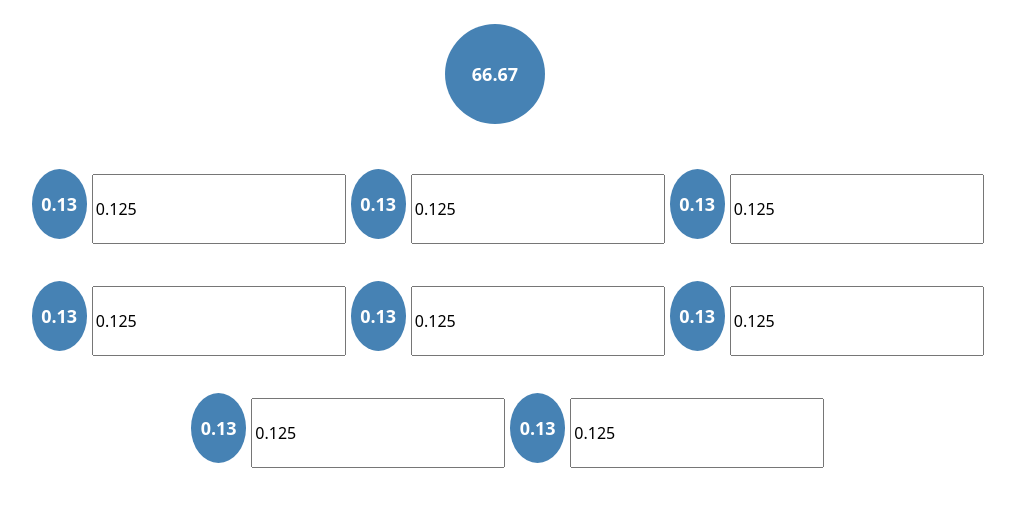
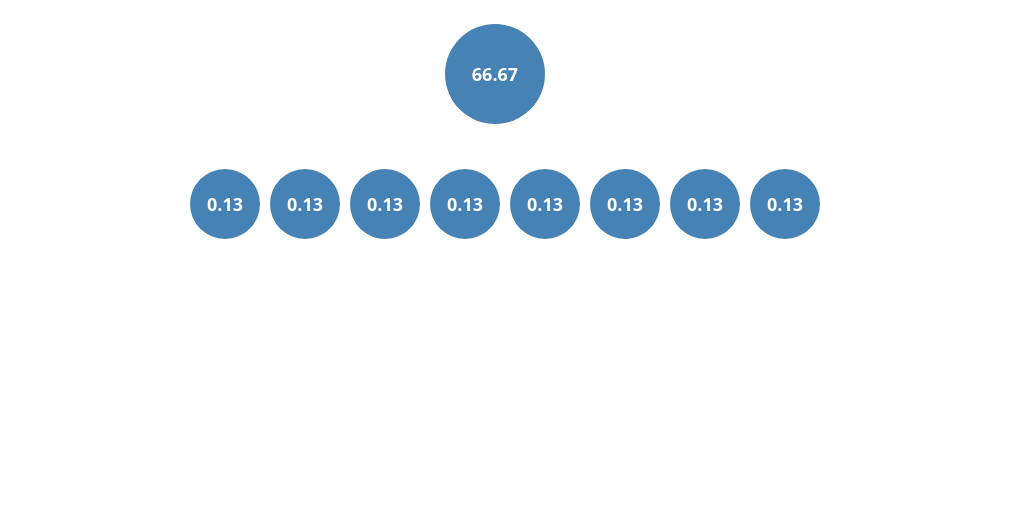
Before and after one commit to zarir-engineer/partition-tree-app, a Next.js app: page / in a window 1280 px wide. Shown: the top 506 px of the page, without its empty margins (135-1150 px from the left). Built offline with nearby package versions, Linux system fonts and the light colour scheme.

Commit message:
Update page.tsx

```diff
--- a/app/page.tsx
+++ b/app/page.tsx
@@ -34,7 +34,7 @@ const TreeComponent = () => {
     });
   };
 
-  // Function to add a child node
+  // Function to add a new child node
   const addChildNode = () => {
     const newChild = { value: 0, children: [] };
     setData({
@@ -55,7 +55,7 @@ const TreeComponent = () => {
   return (
     <Container className="my-4">
       <div className="d-flex justify-content-center mb-4">
-        {/* Root node without "+" or "-" buttons */}
+        {/* Root node */}
         <div
           className={styles.node}
           style={{
@@ -72,11 +72,12 @@ const TreeComponent = () => {
             position: 'relative',
           }}
         >
-          {data.value}
+          {data.value.toFixed(2)} {/* Display the value inside the root node */}
         </div>
       </div>
 
       <div className="d-flex justify-content-center flex-wrap">
+        {/* Child nodes */}
         {data.children.map((child, index) => (
           <div key={index} className="d-flex justify-content-center my-3">
             <div
@@ -95,8 +96,9 @@ const TreeComponent = () => {
                 position: 'relative',
               }}
             >
-              {child.value.toFixed(2)}
+              {child.value.toFixed(2)} {/* Display the value inside each child node */}
 
+              {/* "+" Button to add a node */}
               <button
                 style={{
                   position: 'absolute',
@@ -113,6 +115,7 @@ const TreeComponent = () => {
                 +
               </button>
 
+              {/* "-" Button to remove a node */}
               {data.children.length > 1 && (
                 <button
                   style={{
@@ -131,13 +134,6 @@ const TreeComponent = () => {
                 </button>
               )}
             </div>
-            <input
-              type="number"
-              value={child.value}
-              onChange={(e) => adjustNodeValue(index, parseFloat(e.target.value))}
-              step="0.01"
-              style={{ marginTop: '10px', width: '100%' }}
-            />
           </div>
         ))}
       </div>
```
